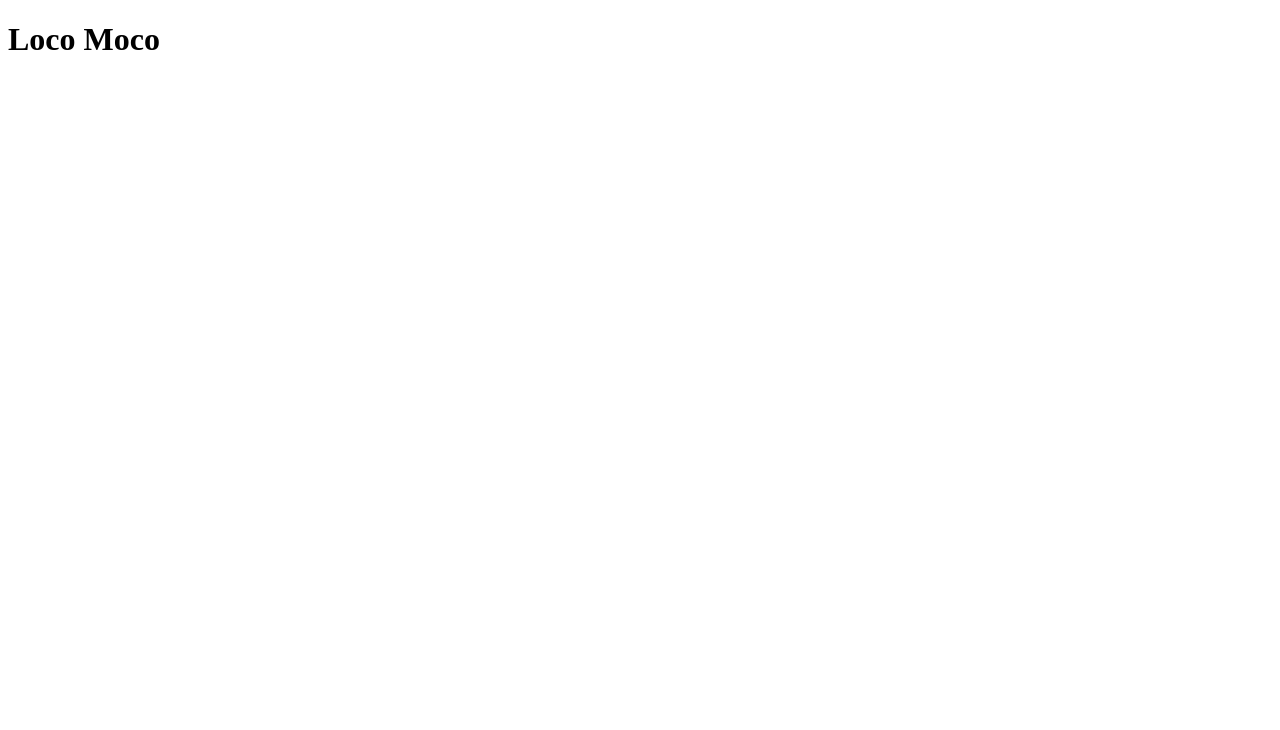
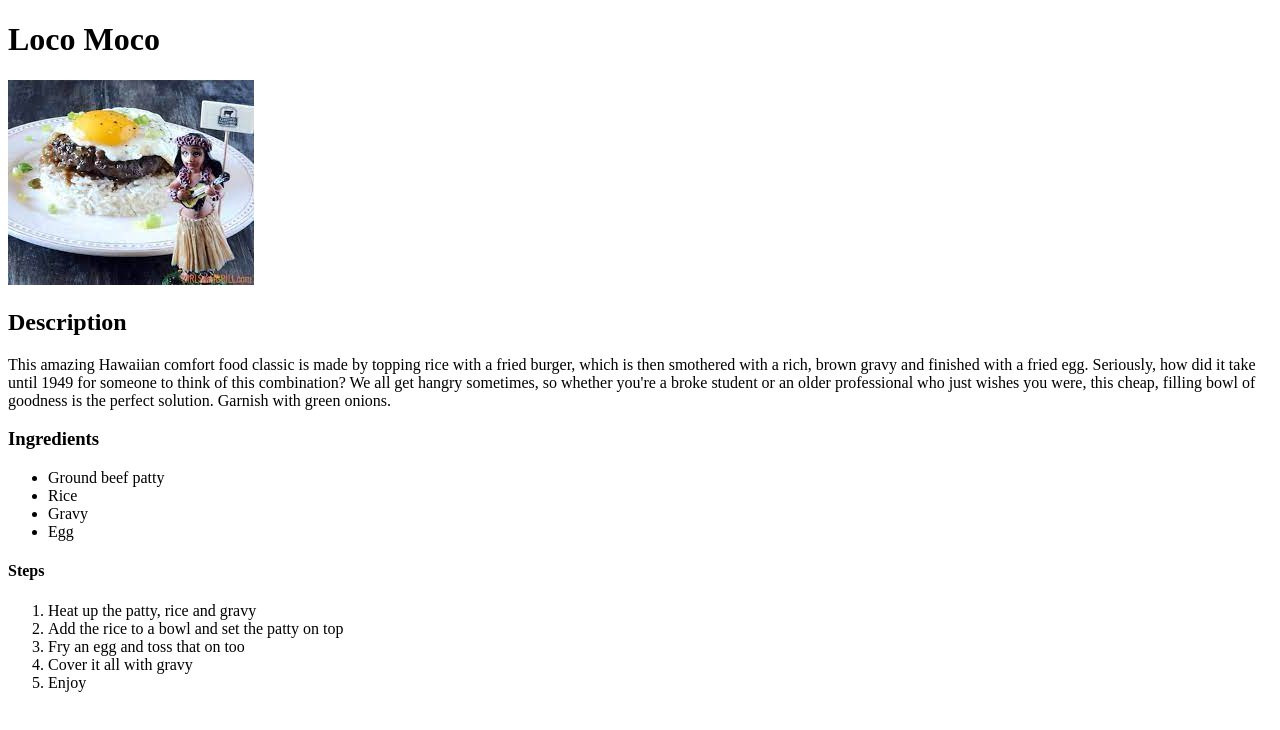
Before and after one commit to for-junk/odin-recipes, a plain HTML site: page recipes/locomoco.html in a window 1280 px wide. Drawn offline with Linux system fonts and the light colour scheme.

Commit message:
Add to recipes/mocoloco.html

```diff
--- a/recipes/locomoco.html
+++ b/recipes/locomoco.html
@@ -8,5 +8,25 @@
 </head>
 <body>
   <h1>Loco Moco</h1>
+  <img src="../images/loco.jpg" alt="Loco Moco">
+  <h2>Description</h2>
+  <p>This amazing Hawaiian comfort food classic is made by topping rice with a fried burger, which is then smothered with a rich, brown gravy and finished with a fried egg. Seriously, how did it take until 1949 for someone to think of this combination? We all get hangry sometimes, so whether you're a broke student or an older professional who just wishes you were, this cheap, filling bowl of goodness is the perfect solution. Garnish with green onions.</p>
+  <h3>Ingredients</h3>
+  <ul>
+    <li>Ground beef patty </li>
+    <li>Rice</li>
+    <li>Gravy</li>
+    <li>Egg</li>
+  </ul>
+
+<h4>Steps</h4>
+  <ol>
+    <li>Heat up the patty, rice and gravy</li>
+    <li>Add the rice to a bowl and set the patty on top</li>
+    <li>Fry an egg and toss that on too</li>
+    <li>Cover it all with gravy</li>
+    <li>Enjoy</li>
+  </ol>
+
 </body>
 </html>
```
Also changed, not shown: images/loco.jpg (added).
